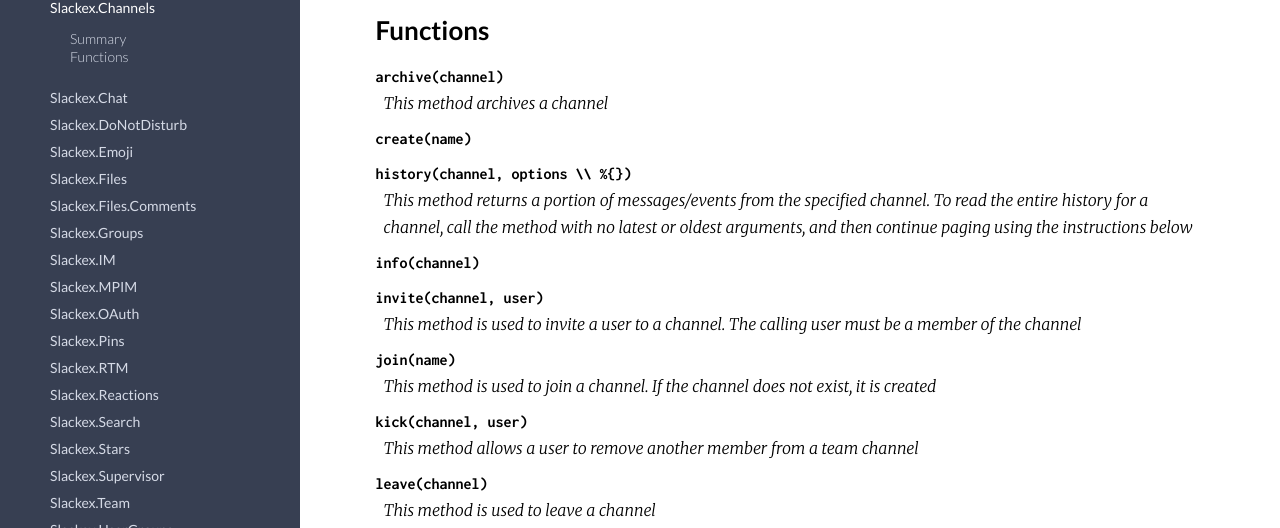
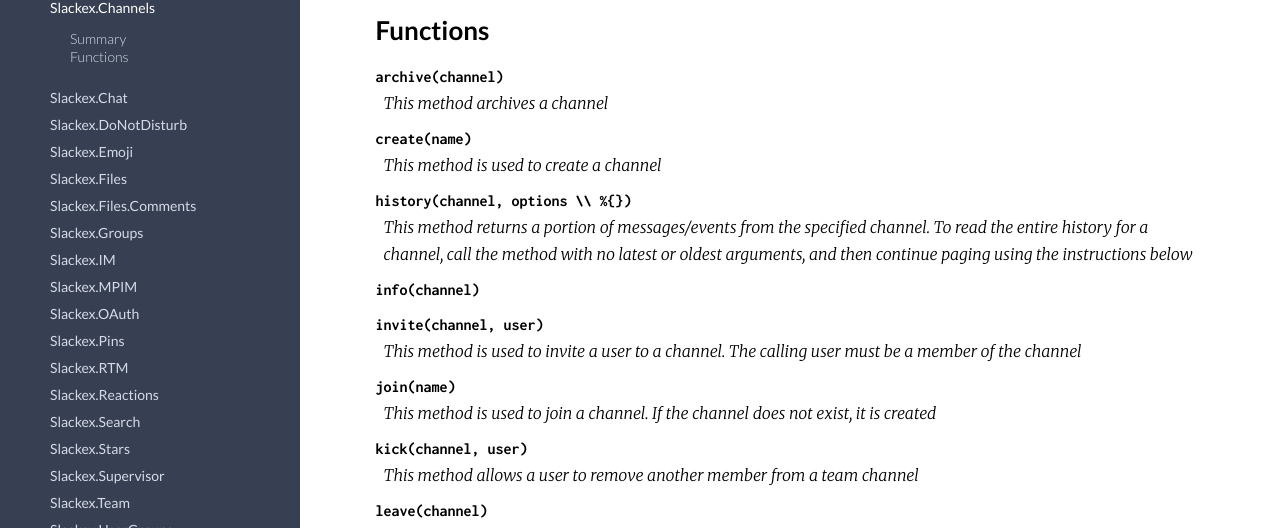
Before and after one commit to davidstump/slackex, a plain HTML site: page doc/Slackex.Channels.html in a window 1280 px wide. Shown: the part 272-800 px from the top of the page. Drawn offline with Linux system fonts and the light colour scheme; files whose address does not match are found by name.

Commit message:
Adds missing doc for Channels#create

```diff
--- a/doc/Slackex.Channels.html
+++ b/doc/Slackex.Channels.html
@@ -104,7 +104,8 @@ channel as read.</p>
     <a href="#create/1">create(name)</a>
   </div>
 
-    <div class="summary-synopsis"></div>
+    <div class="summary-synopsis"><p>This method is used to create a channel</p>
+</div>
 
 </div>
 <div class="summary-row">
@@ -276,6 +277,7 @@ user is added to the channel</p>
   </div>
 
   <section class="docstring">
+    <p>This method is used to create a channel.</p>
 
   </section>
 </div>
```
Also changed, not shown: 1 other file.
